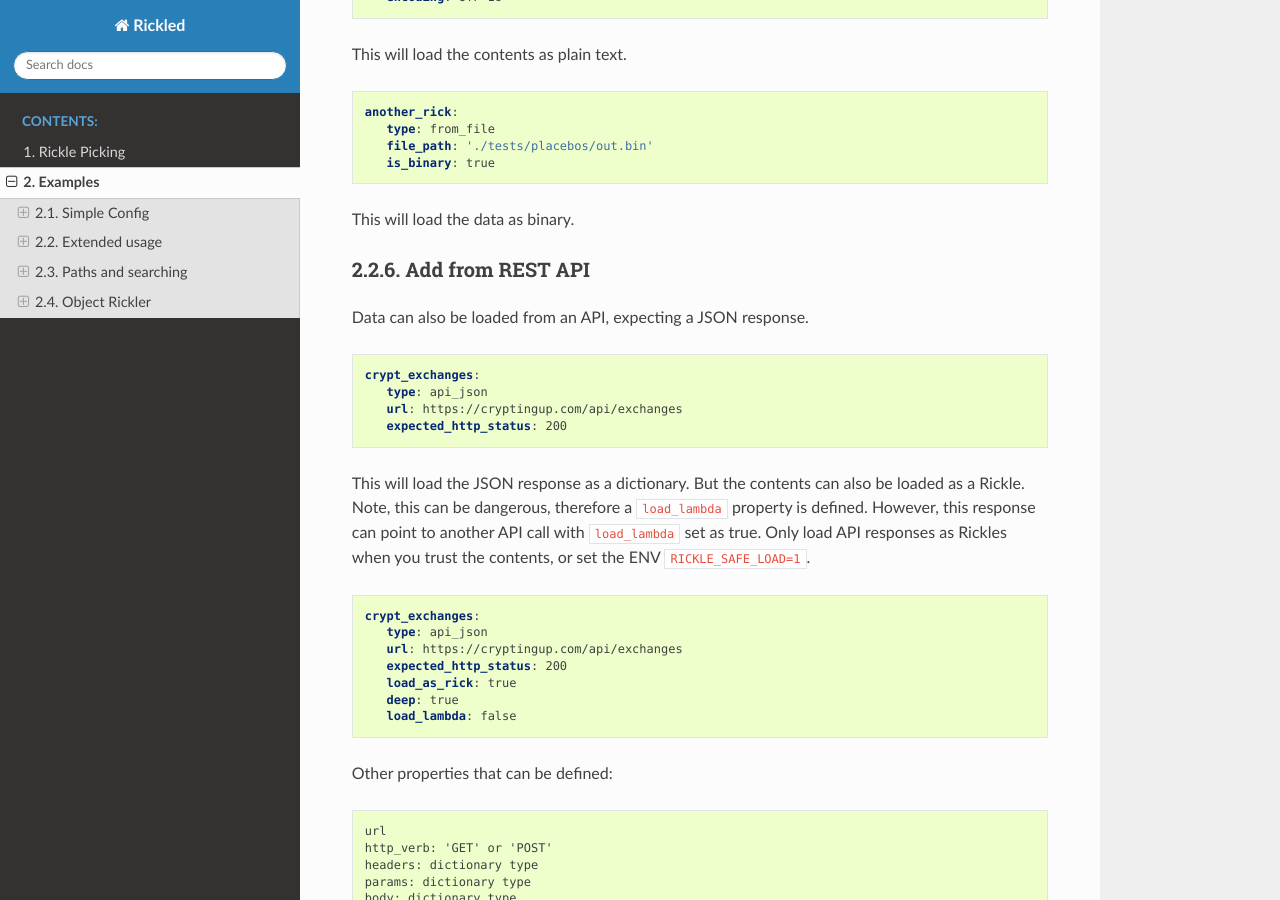
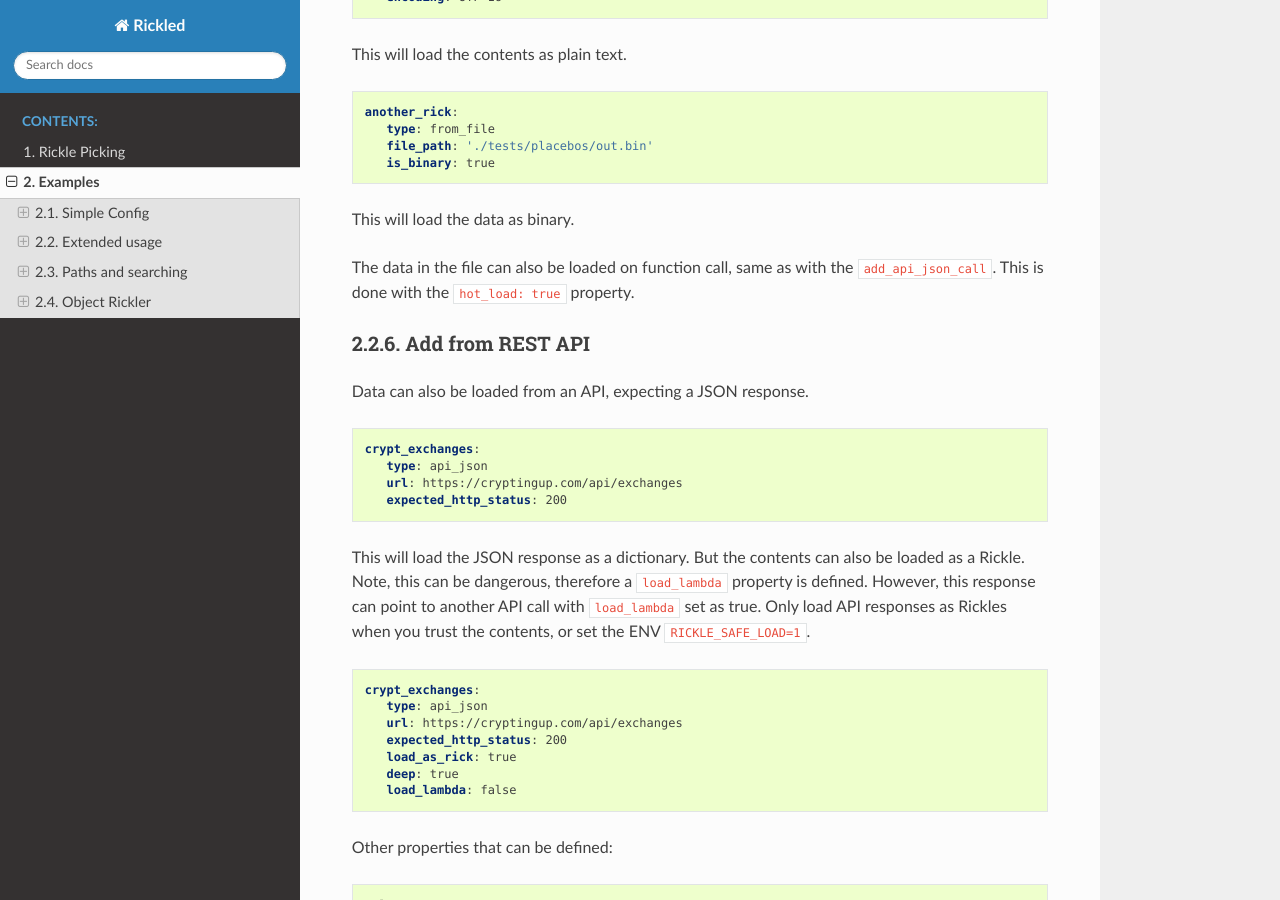
Before and after one commit to Zipfian-Science/rickled, a Sphinx documentation site: the page built from docs/source/examples.rst, in a window 1280 px wide and 900 px high, scrolled down 11796 px. Built offline with Sphinx 7.4.7 and the Read the Docs theme 2.0.0, drawn with Linux system fonts in a browser that asks for light colours.

Commit message:
docs: added hot load to examples in docs

```diff
--- a/docs/source/changelog.rst
+++ b/docs/source/changelog.rst
@@ -16,6 +16,7 @@ Version 0.2.8 (2023-02-15)
 
 * Added the `hot_load` property to API calls, making it load on call instead of only on start.
 * Added the `hot_load` property to HTML page, making it load on call instead of only on start.
+* Added the `hot_load` property to add file, making it load on call instead of only on start.
 
 Version 0.2.7 (2023-02-15)
 --------------------------
--- a/docs/source/examples.rst
+++ b/docs/source/examples.rst
@@ -606,6 +606,8 @@ This will load the contents as plain text.
 
 This will load the data as binary.
 
+The data in the file can also be loaded on function call, same as with the ``add_api_json_call``. This is done with the ``hot_load: true`` property.
+
 Add from REST API
 ---------------------
 
```
